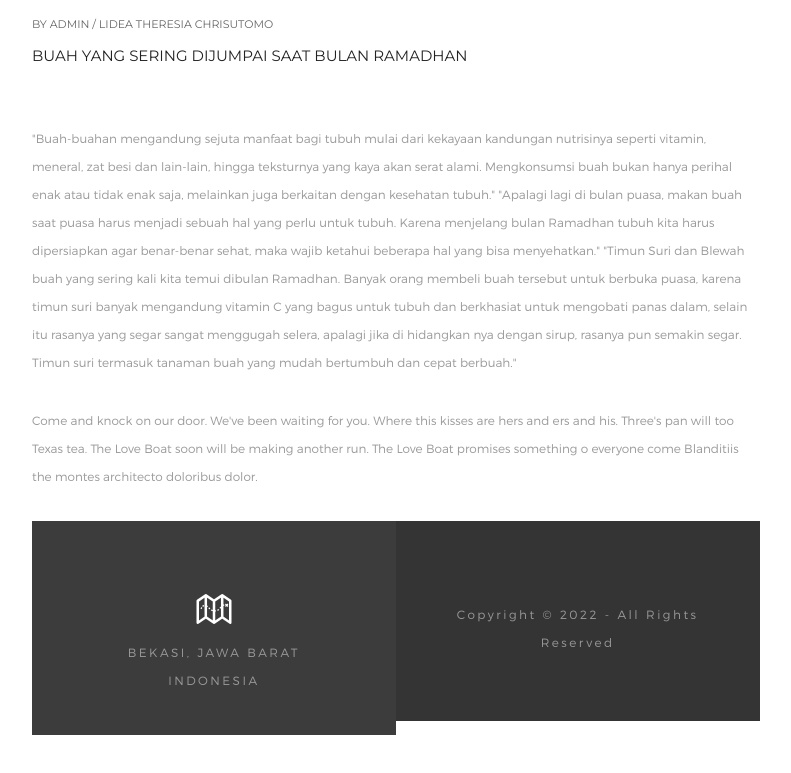
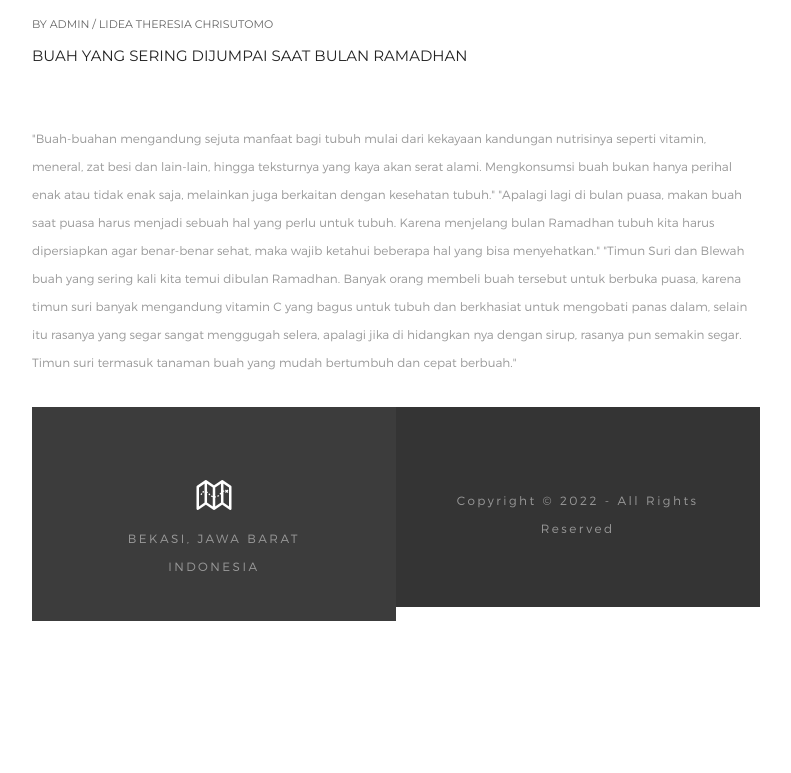
Before and after one commit to jurnalisme1BA07/jurnalisme1ba07.github.io, a plain HTML site: page blog-single.html in a window 1280 px wide. Shown: the part 1112-1885 px from the top of the page, without its empty margins (158-949 px from the left). Drawn offline with nearby package versions, Linux system fonts and the light colour scheme; a web font is replaced by a local one.

Commit message:
Update blog-single.html

```diff
--- a/blog-single.html
+++ b/blog-single.html
@@ -85,9 +85,6 @@
 "Apalagi  lagi di bulan puasa, makan buah saat puasa harus menjadi sebuah hal yang perlu untuk tubuh. Karena menjelang bulan Ramadhan tubuh kita harus dipersiapkan agar benar-benar sehat, maka wajib ketahui beberapa hal yang bisa menyehatkan."
 "Timun Suri dan Blewah buah yang sering kali kita temui dibulan Ramadhan. Banyak orang membeli buah tersebut untuk berbuka puasa, karena timun suri banyak mengandung vitamin C yang bagus untuk tubuh dan berkhasiat untuk mengobati panas dalam, selain itu rasanya yang segar sangat menggugah selera, apalagi jika di hidangkan nya dengan sirup, rasanya pun semakin segar. Timun suri termasuk tanaman buah yang mudah bertumbuh dan cepat berbuah." </p>
 
-              <p> Come and knock on our door. We've been waiting for you. Where this kisses are hers and ers and his. Three's pan will too Texas tea. The Love Boat soon will be making another run. The Love Boat promises something o everyone come Blanditiis the montes architecto doloribus dolor. </p>
-
-
     <!--======= FOOTER UP =========-->
     <section class="footer-up">
       <div class="col-sm-6">
```
